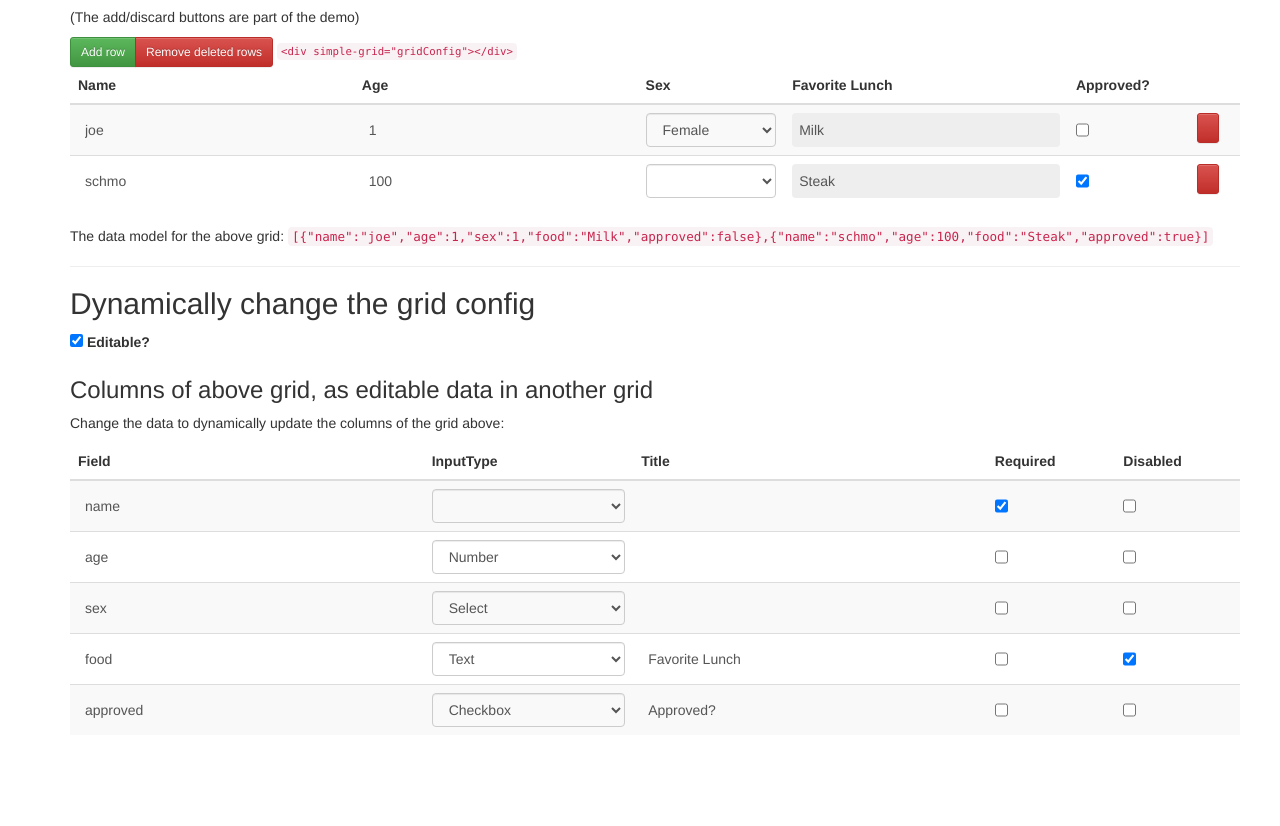
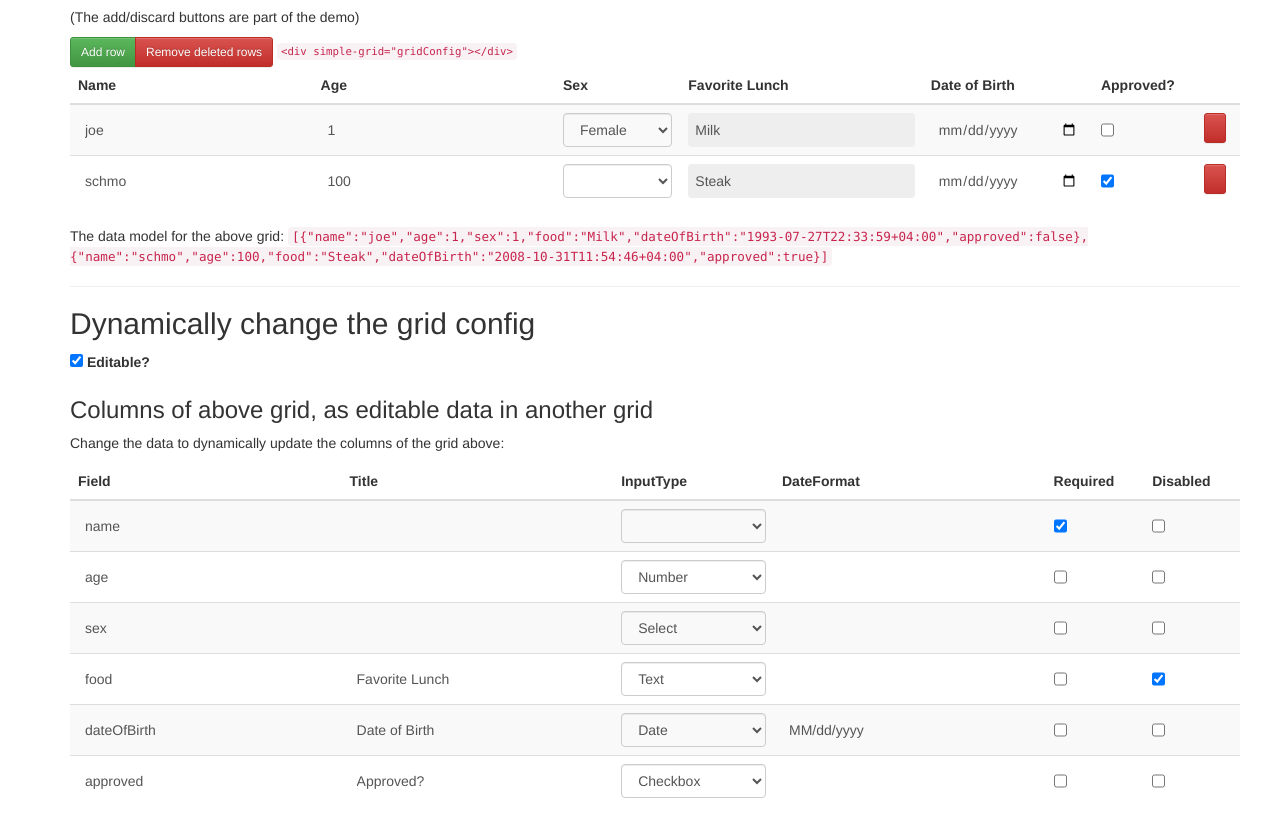
Before and after one commit to bdb-opensource/simple-grid, a website: page demo/index.html in a window 1280 px wide. Shown: the part 417-1243 px from the top of the page. Before the commit the page ends 1172 px from the top, so only its background shows below. Drawn offline with nearby package versions, Linux system fonts and the light colour scheme.

Commit message:
Add support for date format for readonly date fields

```diff
--- a/demo/app.js
+++ b/demo/app.js
@@ -37,6 +37,12 @@
                             disabled: true
                         },
                         {
+                            field: 'dateOfBirth',
+                            title: 'Date of Birth',
+                            inputType: 'date',
+                            dateFormat: 'MM/dd/yyyy'
+                        },
+                        {
                             field: 'approved',
                             title: 'Approved?',
                             inputType: 'checkbox'
@@ -55,12 +61,16 @@
                             required: true
                         },
                         {
+                            field: 'title'
+                        },
+                        {
                             field: 'inputType',
                             inputType: 'select',
-                            options: ['text', 'number', 'select', 'checkbox']
+                            options: ['text', 'number', 'select', 'checkbox', 'date']
                         },
                         {
-                            field: 'title'
+                            field: 'dateFormat',
+                            inputType: 'text'
                         },
                         {
                             field: 'required',
@@ -75,8 +85,8 @@
                 getData: function () { return $scope.gridConfig.options.columns; }
             };
 
-            $scope.data = [ { name: 'joe', age: 1, sex: 1, food: 'Milk', approved: false },
-                            { name: 'schmo', age: 100, food: 'Steak', approved: true }
+            $scope.data = [ { name: 'joe', age: 1, sex: 1, food: 'Milk', dateOfBirth: '1993-07-27T22:33:59+04:00', approved: false },
+                            { name: 'schmo', age: 100, food: 'Steak', dateOfBirth: '2008-10-31T11:54:46+04:00', approved: true }
                           ];
             // an empty grid: same options, no data.
             $scope.emptyData = [];
--- a/src/simple-grid.html
+++ b/src/simple-grid.html
@@ -15,16 +15,19 @@
         id="{{formName($index)}}"
         ng-class="{deleted: row.$deleted, added: row.$added, selected: selectedRow===row}">
 
-        <td ng-if="!isEditable()" ng-repeat="column in simpleGrid.options.columns"  class="sg-data-cell">
-            <span ng-if="column.inputType !== 'checkbox'">
-                {{getCellText(row, column)}}
+        <td ng-if="!isEditable()" ng-repeat="column in simpleGrid.options.columns" class="sg-data-cell" ng-switch="column.inputType">
+            <span ng-switch-when="date">
+                {{getCellText(row, column) | date:column.dateFormat}}
             </span>
             <!-- non-editable checkbox -->
-            <input ng-if="column.inputType === 'checkbox'"
+            <input ng-switch-when="checkbox"
                    type="checkbox"
                    ng-checked="row[column.field]"
                    disabled="disabled"
-                   />
+                    />
+            <span ng-switch-default>
+                {{getCellText(row, column)}}
+            </span>
         </td>
 
         <td ng-if="isEditable()" ng-repeat="column in simpleGrid.options.columns" class="sg-data-cell">
```
